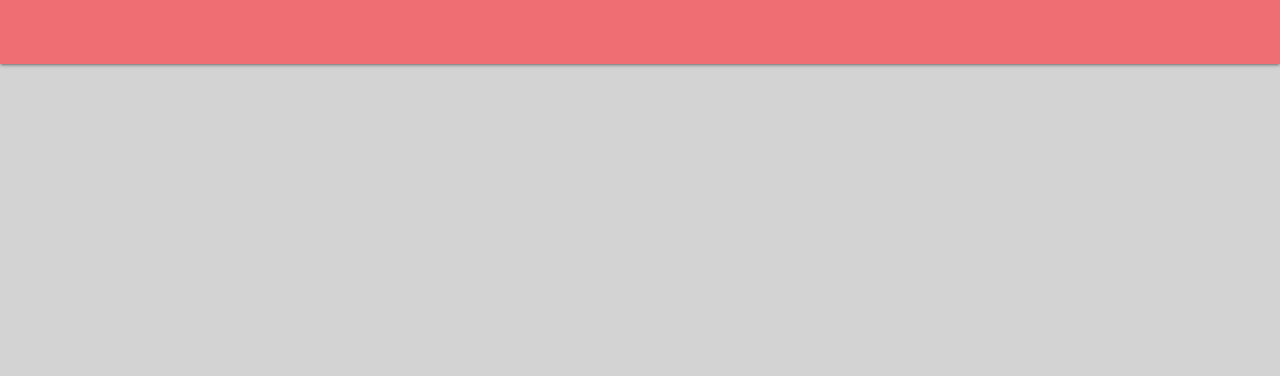
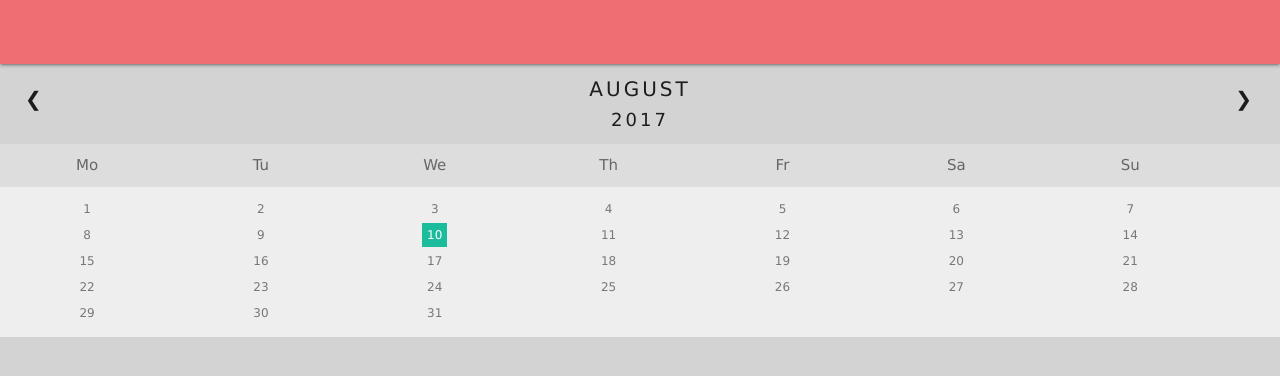
Before and after one commit to bnthp/CPSC481, a plain HTML site: page project3/canvas.html in a window 1280 px wide. Drawn offline with nearby package versions, Linux system fonts and the light colour scheme.

Commit message:
Add files via upload

```diff
--- a/project3/canvas.html
+++ b/project3/canvas.html
@@ -12,6 +12,8 @@
 
     <!--Let browser know website is optimized for mobile-->
     <meta name="viewport" content="width=device-width, initial-scale=1.0"/>
+
+    <link type="text/css" rel="stylesheet" href="hifi.css"  media="screen,projection"/>
 
 </head>
 <body>
@@ -32,6 +34,64 @@
   </ul>
   <nav><a href="#" data-target="slide-out" class="sidenav-trigger"><i class="material-icons">menu</i></a></nav>
 
+
+  <div class="month">
+    <ul>
+      <!-- <li class="prev" id="openNav" style="font-size:30px;cursor:pointer">&#9776;</li> -->
+      <!-- <a href="#" ="sidenav" data-target="slide-out" class="sidenav-trigger btn">Side nav</a> -->
+      <li class="prev">&#10094;</li>
+      <li class="next">&#10095;</li>
+      <li>
+        August<br>
+        <span style="font-size:18px">2017</span>
+      </li>
+    </ul>
+  </div>
+
+  <ul class="weekdays">
+    <li>Mo</li>
+    <li>Tu</li>
+    <li>We</li>
+    <li>Th</li>
+    <li>Fr</li>
+    <li>Sa</li>
+    <li>Su</li>
+  </ul>
+
+  <ul class="days">
+    <li>1</li>
+    <li>2</li>
+    <li>3</li>
+    <li>4</li>
+    <li>5</li>
+    <li>6</li>
+    <li>7</li>
+    <li>8</li>
+    <li>9</li>
+    <li><span class="active">10</span></li>
+    <li>11</li>
+    <li>12</li>
+    <li>13</li>
+    <li>14</li>
+    <li>15</li>
+    <li>16</li>
+    <li>17</li>
+    <li>18</li>
+    <li>19</li>
+    <li>20</li>
+    <li>21</li>
+    <li>22</li>
+    <li>23</li>
+    <li>24</li>
+    <li>25</li>
+    <li>26</li>
+    <li>27</li>
+    <li>28</li>
+    <li>29</li>
+    <li>30</li>
+    <li>31</li>
+  </ul>
+
   <!--JavaScript at end of body for optimized loading-->
   <script src="http://code.jquery.com/jquery-latest.min.js"></script>
   <script type="text/javascript" src="js/materialize.min.js"></script>
```
Lines whose indentation alone changed are shown as unchanged.
